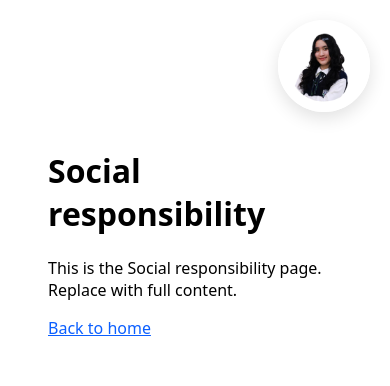
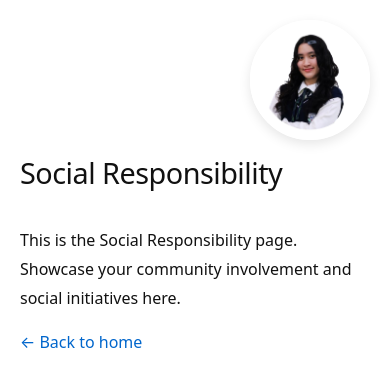
Before and after one commit to itstani/TriciaWeb, a website: page social.html in a window 390 px wide. Drawn offline with Linux system fonts and the light colour scheme.

Commit message:
Simplify home page design - clean layout with text navigation

```diff
--- a/social.html
+++ b/social.html
@@ -3,21 +3,103 @@
 <head>
 	<meta charset="utf-8" />
 	<meta name="viewport" content="width=device-width,initial-scale=1" />
-  <title>Social responsibility — Student Portfolio</title>
+	<title>Social Responsibility — Tricia Villena</title>
 	<style>
-    body{font-family:system-ui,-apple-system,Segoe UI,Roboto,'Helvetica Neue',Arial;margin:0;padding:0}
-    .top-right-photo{position:fixed;top:20px;right:20px;width:80px;height:80px;border-radius:50%;overflow:hidden;border:6px solid #fff;box-shadow:0 6px 18px rgba(0,0,0,0.12)}
-    .top-right-photo img{width:100%;height:100%;object-fit:cover}
-    .container{padding:48px;max-width:900px;margin:80px auto}
-    a{color:#0b5fff}
+		* {
+			margin: 0;
+			padding: 0;
+			box-sizing: border-box;
+		}
+
+		body {
+			font-family: system-ui, -apple-system, Segoe UI, Roboto, 'Helvetica Neue', Arial, sans-serif;
+			line-height: 1.6;
+			color: #111;
+			background: #fff;
+		}
+
+		.profile-image {
+			position: fixed;
+			top: 20px;
+			right: 20px;
+			width: 120px;
+			height: 120px;
+			border-radius: 50%;
+			overflow: hidden;
+			border: 4px solid #fff;
+			box-shadow: 0 4px 12px rgba(0, 0, 0, 0.1);
+			cursor: pointer;
+			z-index: 10;
+		}
+
+		.profile-image img {
+			width: 100%;
+			height: 100%;
+			object-fit: cover;
+		}
+
+		.profile-image:hover {
+			opacity: 0.8;
+			transition: opacity 0.3s ease;
+		}
+
+		.container {
+			max-width: 900px;
+			margin: 0 auto;
+			padding: 40px;
+			padding-top: 60px;
+		}
+
+		h1 {
+			font-size: 2.5rem;
+			font-weight: 300;
+			margin-bottom: 30px;
+			letter-spacing: -0.5px;
+		}
+
+		.content {
+			font-size: 1rem;
+			line-height: 1.8;
+		}
+
+		.content p {
+			margin-bottom: 16px;
+		}
+
+		a {
+			color: #0066cc;
+			text-decoration: none;
+			transition: opacity 0.3s ease;
+		}
+
+		a:hover {
+			opacity: 0.7;
+			text-decoration: underline;
+		}
+
+		@media (max-width: 768px) {
+			.container {
+				padding: 30px 20px;
+				padding-top: 150px;
+			}
+
+			h1 {
+				font-size: 1.8rem;
+			}
+		}
 	</style>
 </head>
 <body>
-  <div class="top-right-photo"><img src="ele/Tricia.png" alt="Trica photo"></div>
+	<a href="index.html" class="profile-image">
+		<img src="ele/Tricia.png" alt="Tricia Villena - Back to home">
+	</a>
+
 	<div class="container">
-    <h1>Social responsibility</h1>
-    <p>This is the Social responsibility page. Replace with full content.</p>
-    <p><a href="index.html">Back to home</a></p>
+		<h1>Social Responsibility</h1>
+		<div class="content">
+			<p>This is the Social Responsibility page. Showcase your community involvement and social initiatives here.</p>
+			<p><a href="index.html">← Back to home</a></p>
+		</div>
 	</div>
 </body>
 </html>
```
Also changed, not shown: academics.html (+91 -9 lines), extra.html (+92 -10 lines), index.html (+108 -72 lines), leadership.html (+91 -9 lines), 1 other file. Lines whose indentation alone changed are shown as unchanged.
